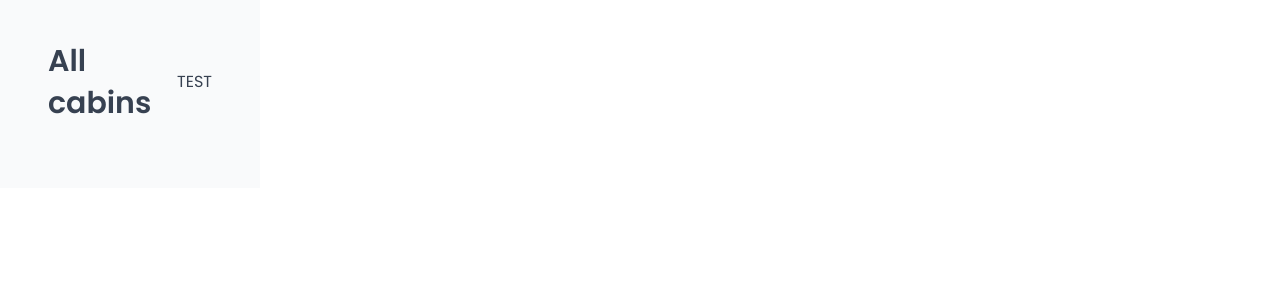
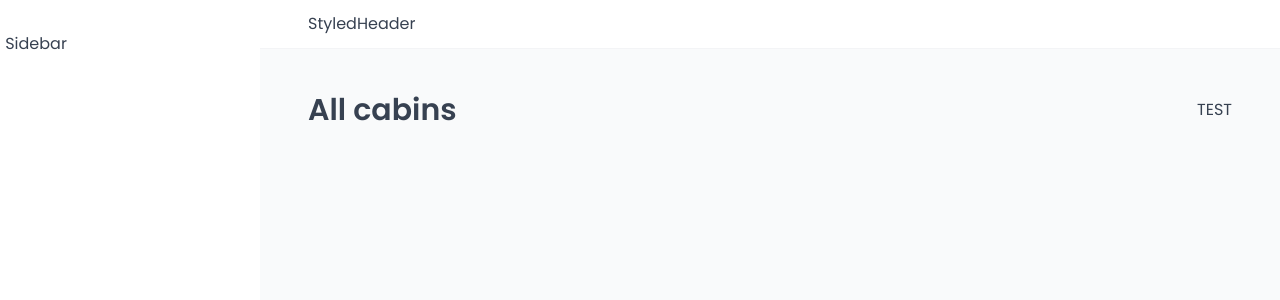
Before and after one commit to marcomontilla/the-wild-oasis, a React (Vite) app: page /cabins in a window 1280 px wide. Shown: the top 300 px of the page. Built offline with nearby package versions, Linux system fonts and the light colour scheme; a web font is replaced by a local one.

Commit message:
334. Building the App Layout

```diff
--- a/src/ui/AppLayout.jsx
+++ b/src/ui/AppLayout.jsx
@@ -1,6 +1,6 @@
 import { Outlet } from "react-router-dom";
-// import Sidebar from "./Sidebar";
-// import Header from "./Header";
+import Sidebar from "./Sidebar";
+import Header from "./Header";
 import styled from "styled-components";
 
 const StyledAppLayout = styled.div`
@@ -18,8 +18,8 @@ const Main = styled.main`
 function AppLayout() {
   return (
     <StyledAppLayout>
-      {/* <Header />
-      <Sidebar /> */}
+      <Header />
+      <Sidebar />
       <Main>
         <Outlet />
       </Main>
--- /dev/null
+++ b/src/ui/Header.jsx
@@ -0,0 +1,12 @@
+import styled from "styled-components";
+
+const StyledHeader = styled.header`
+  background-color: var(--color-grey-0);
+  padding: 1.2rem 4.8rem;
+  border-bottom: 1px solid var(--color-grey-100);
+`;
+function Header() {
+  return <StyledHeader>StyledHeader</StyledHeader>;
+}
+
+export default Header;
--- /dev/null
+++ b/src/ui/Sidebar.jsx
@@ -0,0 +1,14 @@
+import styled from "styled-components";
+
+const StyledSidebar = styled.aside`
+  background-color: var(--color-grey-0);
+  padding: 3.2rem 2%.4rem;
+  border-bottom: 1px solid var(--color-grey-100);
+
+  grid-row: 1 / -1;
+`;
+function Sidebar() {
+  return <StyledSidebar>Sidebar</StyledSidebar>;
+}
+
+export default Sidebar;
```
